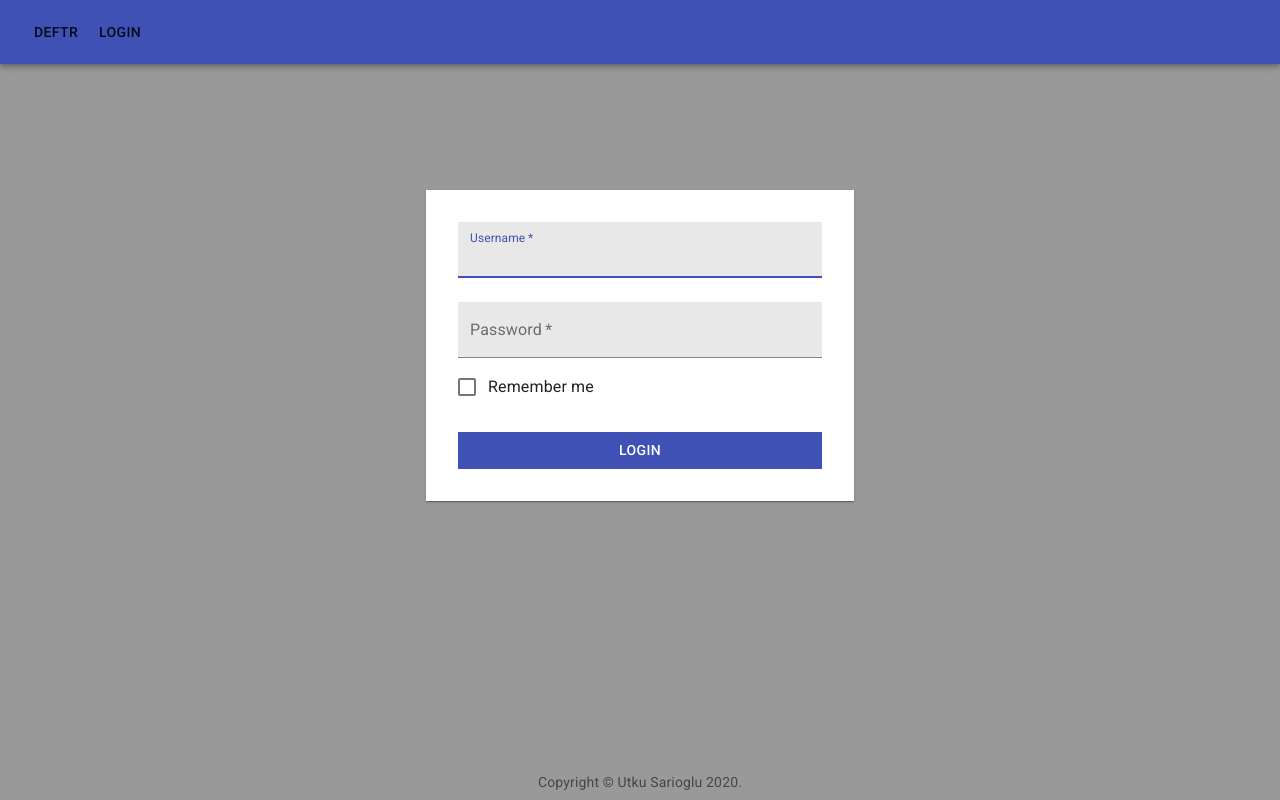
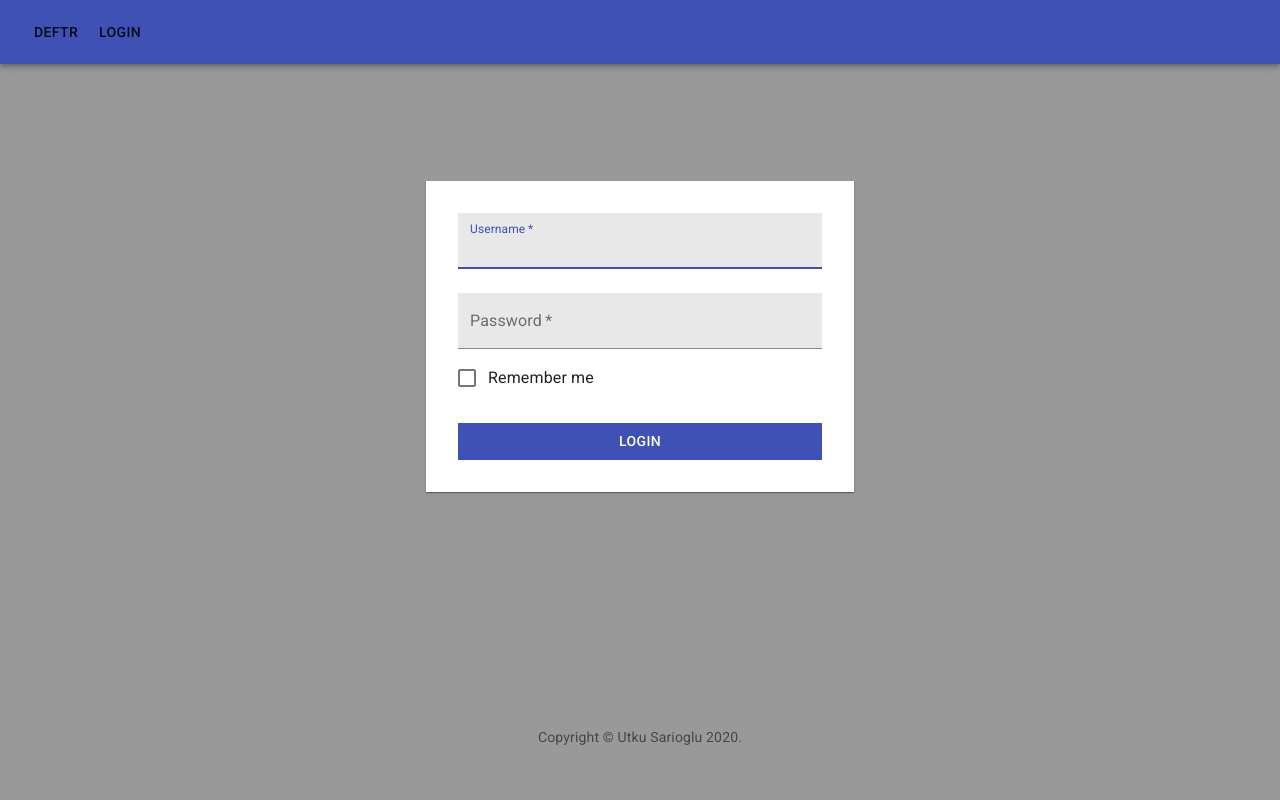
Before and after one commit to utkusarioglu/deftr--webclient, a React (Create React App) app: page /login in a window 1280 px wide. Built offline with nearby package versions, Linux system fonts and the light colour scheme.

Commit message:
Feature: alter Copyright link behavior
- Copyright link behavior target has been changed to _blank

```diff
--- a/src/components/views/copyright/Copyright.view.tsx
+++ b/src/components/views/copyright/Copyright.view.tsx
@@ -22,7 +22,13 @@ const CopyrightView = () => {
         }}
       >
         {'Copyright © '}
-        <Link color="inherit" href="http://www.utkusarioglu.com">
+        <Link
+          {...{
+            color: 'inherit',
+            href: 'http://www.utkusarioglu.com',
+            target: '_blank',
+          }}
+        >
           Utku Sarioglu
         </Link>{' '}
         {new Date().getFullYear()}
@@ -34,8 +40,7 @@ const CopyrightView = () => {
 
 const useStyles = makeStyles((theme) => ({
   container: {
-    position: 'fixed',
-    bottom: theme.spacing(1),
+    margin: theme.spacing(1),
   },
 }));
 
```
